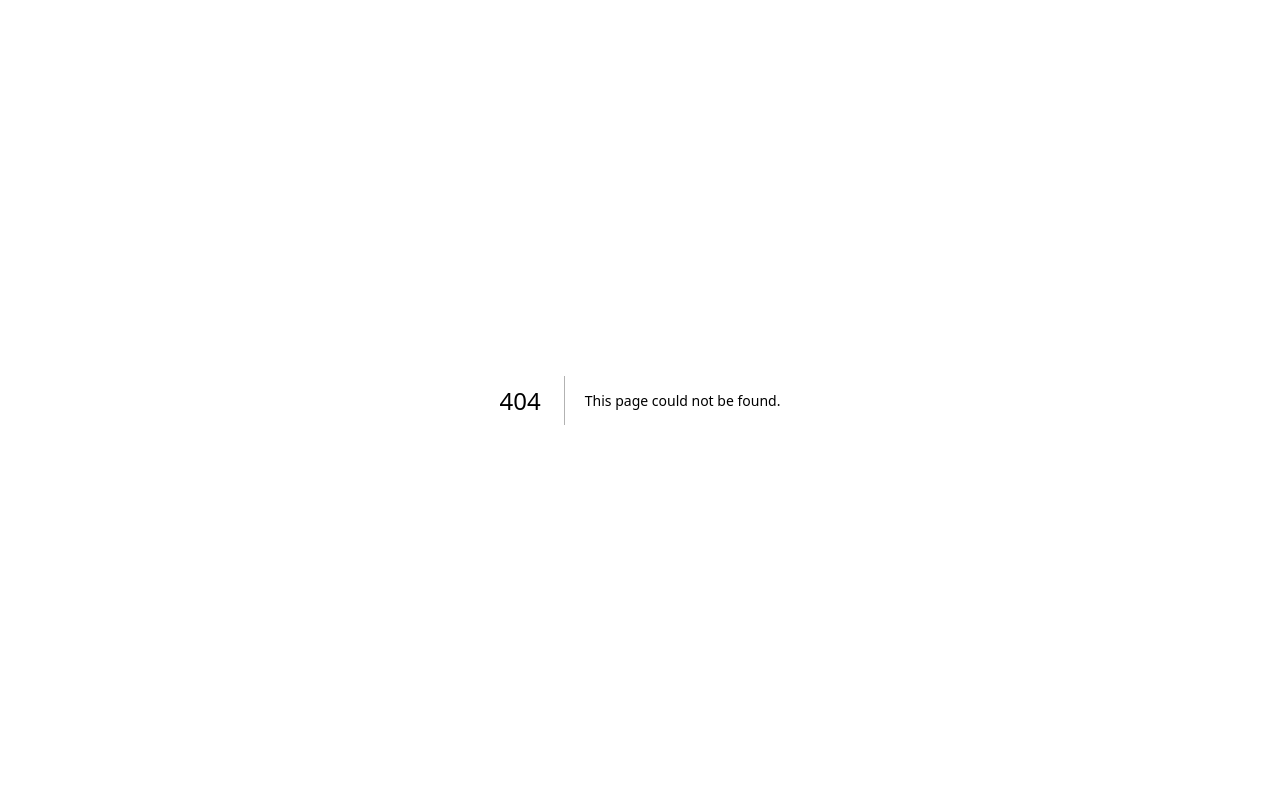
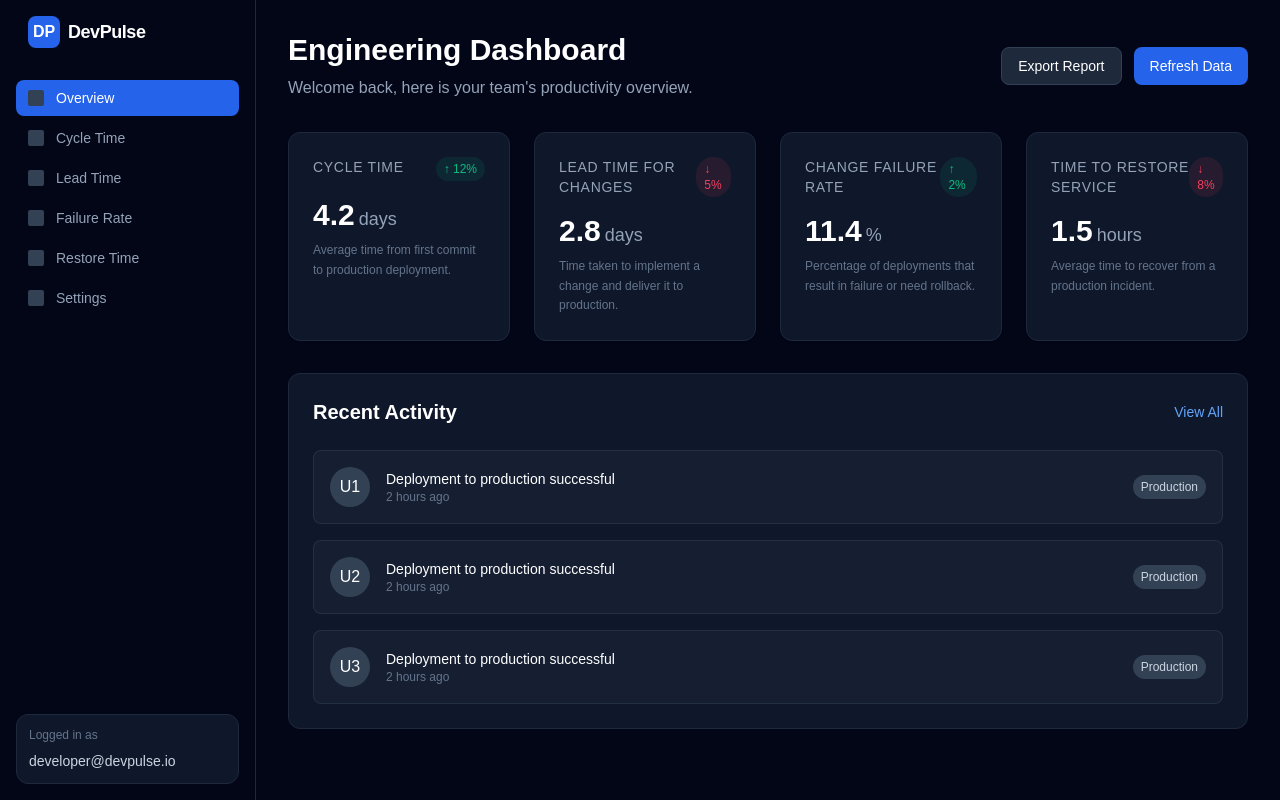
Before and after one commit to prof-lijar/tiny-product, a Next.js app: page /dashboard in a window 1280 px wide. Before the commit this address had no page. Built offline with nearby package versions, Linux system fonts and the light colour scheme.

Commit message:
[Frontend] Implement Main Dashboard Layout and Metric Widgets (#46) (#48)

```diff
--- /dev/null
+++ b/src/app/dashboard/page.tsx
@@ -0,0 +1,94 @@
+import React from 'react';
+import { DashboardSidebar } from '@/components/DashboardSidebar';
+import { MetricCard } from '@/components/ui/MetricCard';
+
+const MOCK_METRICS = [
+  {
+    title: 'Cycle Time',
+    value: '4.2',
+    unit: 'days',
+    trend: { value: '12%', isPositive: true },
+    description: 'Average time from first commit to production deployment.'
+  },
+  {
+    title: 'Lead Time for Changes',
+    value: '2.8',
+    unit: 'days',
+    trend: { value: '5%', isPositive: false },
+    description: 'Time taken to implement a change and deliver it to production.'
+  },
+  {
+    title: 'Change Failure Rate',
+    value: '11.4',
+    unit: '%',
+    trend: { value: '2%', isPositive: true },
+    description: 'Percentage of deployments that result in failure or need rollback.'
+  },
+  {
+    title: 'Time to Restore Service',
+    value: '1.5',
+    unit: 'hours',
+    trend: { value: '8%', isPositive: false },
+    description: 'Average time to recover from a production incident.'
+  },
+];
+
+export default function DashboardPage() {
+  return (
+    <div className="flex min-h-screen">
+      <DashboardSidebar />
+      <main className="flex-1 p-8 overflow-y-auto">
+        <header className="flex justify-between items-center mb-8">
+          <div>
+            <h1 className="text-3xl font-bold text-white mb-2">Engineering Dashboard</h1>
+            <p className="text-slate-400">Welcome back, here is your team&apos;s productivity overview.</p>
+          </div>
+          <div className="flex gap-3">
+            <button className="bg-slate-800 hover:bg-slate-700 text-white px-4 py-2 rounded-lg text-sm font-medium transition-colors border border-slate-700">
+              Export Report
+            </button>
+            <button className="bg-blue-600 hover:bg-blue-500 text-white px-4 py-2 rounded-lg text-sm font-medium transition-colors">
+              Refresh Data
+            </button>
+          </div>
+        </header>
+
+        <div className="grid grid-cols-1 md:grid-cols-2 lg:grid-cols-4 gap-6 mb-8">
+          {MOCK_METRICS.map((metric) => (
+            <MetricCard
+              key={metric.title}
+              {...metric}
+            />
+          ))}
+        </div>
+
+        <section className="bg-slate-900 border border-slate-800 rounded-xl p-6">
+          <div className="flex justify-between items-center mb-6">
+            <h2 className="text-xl font-semibold text-white">Recent Activity</h2>
+            <button className="text-blue-400 hover:text-blue-300 text-sm font-medium transition-colors">
+              View All
+            </button>
+          </div>
+          <div className="space-y-4">
+            {[1, 2, 3].map((i) => (
+              <div key={i} className="flex items-center justify-between p-4 rounded-lg bg-slate-800/50 border border-slate-700/50">
+                <div className="flex items-center gap-4">
+                  <div className="w-10 h-10 rounded-full bg-slate-700 flex items-center justify-center text-white font-medium">
+                    U{i}
+                  </div>
+                  <div>
+                    <p className="text-sm font-medium text-white">Deployment to production successful</p>
+                    <p className="text-xs text-slate-500">2 hours ago</p>
+                  </div>
+                </div>
+                <span className="text-xs font-medium px-2 py-1 rounded-full bg-slate-700 text-slate-300">
+                  Production
+                </span>
+              </div>
+            ))}
+          </div>
+        </section>
+      </main>
+    </div>
+  );
+}
--- a/src/app/layout.tsx
+++ b/src/app/layout.tsx
@@ -14,19 +14,18 @@ const geistMono = localFont({
 });
 
 export const metadata: Metadata = {
-  title: "Create Next App",
-  description: "Generated by create next app",
+  title: "DevPulse | Developer Productivity Dashboard",
+  description: "Measure and improve your engineering velocity",
 };
 
 export default function RootLayout({
   children,
 }: Readonly<{
-  children: React.ReactNode;
-}>) {
+  children: React.ReactNode;}>) {
   return (
-    <html lang="en">
+    <html lang="en" className="dark">
       <body
-        className={`${geistSans.variable} ${geistMono.variable} antialiased`}
+        className={`${geistSans.variable} ${geistMono.variable} antialiased bg-slate-950 text-slate-200`}
       >
         {children}
       </body>
--- /dev/null
+++ b/src/components/DashboardSidebar.tsx
@@ -0,0 +1,62 @@
+import React from 'react';
+import Link from 'next/link';
+
+interface SidebarItemProps {
+  label: string;
+  href: string;
+  icon?: React.ReactNode;
+  active?: boolean;
+}
+
+const SidebarItem: React.FC<SidebarItemProps> = ({ label, href, icon, active }) => {
+  return (
+    <Link
+      href={href}
+      className={`flex items-center gap-3 px-3 py-2 rounded-lg transition-colors ${
+        active
+          ? 'bg-blue-600 text-white'
+          : 'text-slate-400 hover:bg-slate-800 hover:text-slate-200'
+      }`}
+    >
+      {icon}
+      <span className="text-sm font-medium">{label}</span>
+    </Link>
+  );
+};
+
+export const DashboardSidebar: React.FC = () => {
+  const menuItems = [
+    { label: 'Overview', href: '/dashboard', active: true },
+    { label: 'Cycle Time', href: '/dashboard/cycle-time' },
+    { label: 'Lead Time', href: '/dashboard/lead-time' },
+    { label: 'Failure Rate', href: '/dashboard/failure-rate' },
+    { label: 'Restore Time', href: '/dashboard/restore-time' },
+    { label: 'Settings', href: '/settings' },
+  ];
+
+  return (
+    <aside className="w-64 h-screen bg-slate-950 border-r border-slate-800 flex flex-col p-4 sticky top-0">
+      <div className="flex items-center gap-2 px-3 mb-8">
+        <div className="w-8 h-8 bg-blue-600 rounded-lg flex items-center justify-center text-white font-bold">
+          DP
+        </div>
+        <span className="text-white font-bold text-lg tracking-tight">DevPulse</span>
+      </div>
+
+      <nav className="flex-1 space-y-1">
+        {menuItems.map((item) => (
+          <SidebarItem
+            key={item.label}
+            {...item}
+            icon={<div className="w-4 h-4 rounded-sm bg-slate-700" />}
+          />
+        ))}
+      </nav>
+
+      <div className="mt-auto p-3 bg-slate-900 rounded-xl border border-slate-800">
+        <p className="text-xs text-slate-500 mb-2">Logged in as</p>
+        <p className="text-sm text-slate-300 font-medium truncate">developer@devpulse.io</p>
+      </div>
+    </aside>
+  );
+};
--- /dev/null
+++ b/src/components/ui/MetricCard.tsx
@@ -0,0 +1,42 @@
+import React from 'react';
+
+interface MetricCardProps {
+  title: string;
+  value: string | number;
+  unit?: string;
+  trend?: {
+    value: string | number;
+    isPositive: boolean;
+  };
+  description: string;
+}
+
+export const MetricCard: React.FC<MetricCardProps> = ({
+  title,
+  value,
+  unit,
+  trend,
+  description
+}) => {
+  return (
+    <div className="bg-slate-900 border border-slate-800 p-6 rounded-xl shadow-sm">
+      <div className="flex justify-between items-start mb-4">
+        <h3 className="text-slate-400 text-sm font-medium uppercase tracking-wider">{title}</h3>
+        {trend && (
+          <span className={`text-xs font-medium px-2 py-1 rounded-full ${
+            trend.isPositive ? 'bg-emerald-500/10 text-emerald-500' : 'bg-rose-500/10 text-rose-500'
+          }`}>
+            {trend.isPositive ? '↑' : '↓'} {trend.value}
+          </span>
+        )}
+      </div>
+      <div className="flex items-baseline gap-1 mb-2">
+        <span className="text-3xl font-bold text-white">{value}</span>
+        {unit && <span className="text-slate-400 text-lg">{unit}</span>}
+      </div>
+      <p className="text-slate-500 text-xs leading-relaxed">
+        {description}
+      </p>
+    </div>
+  );
+};
```
